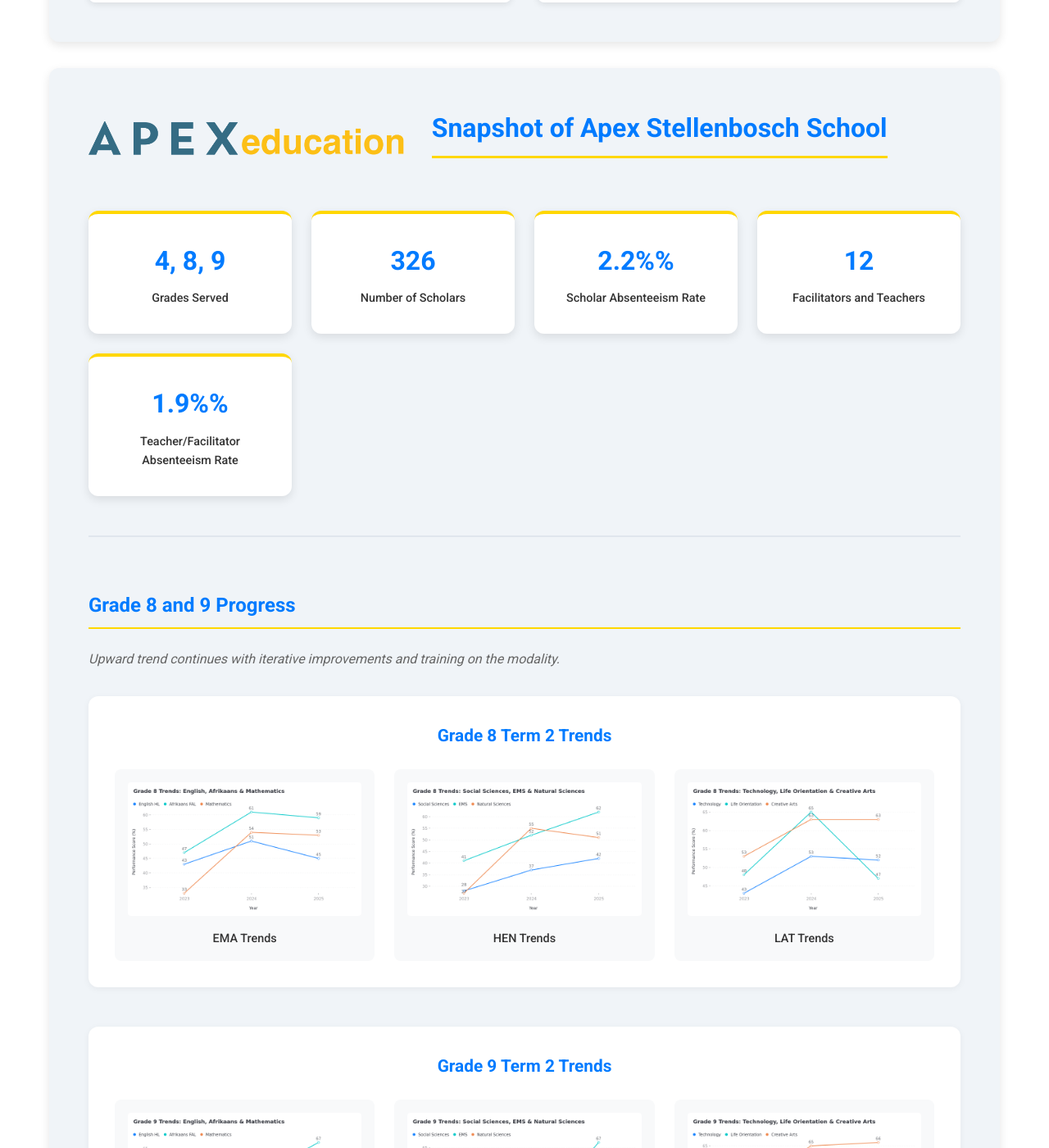
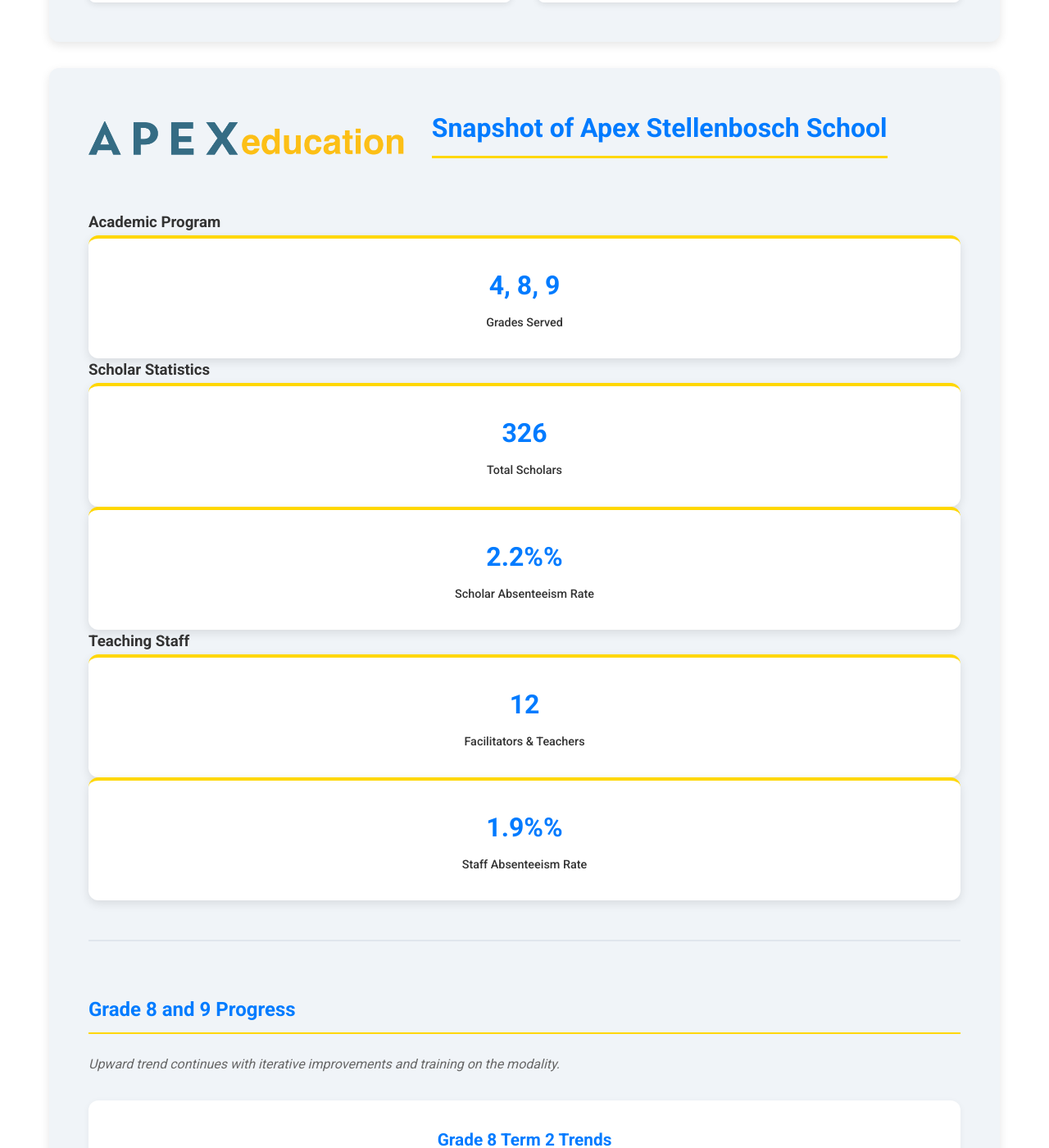
Before and after one commit to SEANCODING123/MandE-APEX-2025, a Jekyll site: the page built from index.md, in a window 1280 px wide and 1400 px high, scrolled down 1659 px. Shown: the whole window at 82% size. Built offline with Jekyll 4.4.1, drawn with Linux system fonts in a browser that asks for light colours.

Commit message:
Update index.md

```diff
--- a/index.md
+++ b/index.md
@@ -57,30 +57,48 @@
         <h2 class="section-title">Snapshot of Apex Stellenbosch School</h2>
     </div>
 
-    <div class="school-stats">
-        <div class="stats-grid">
-            <div class="stat-card">
-                <div class="stat-number">{{ site.data.school_stats.apex_stellenbosch.grades_served }}</div>
-                <div class="stat-label">Grades Served</div>
-            </div>
-            <div class="stat-card">
-                <div class="stat-number">{{ site.data.school_stats.apex_stellenbosch.total_scholars }}</div>
-                <div class="stat-label">Number of Scholars</div>
-            </div>
-            <div class="stat-card">
-                <div class="stat-number">{{ site.data.school_stats.apex_stellenbosch.scholar_absenteeism_rate }}%</div>
-                <div class="stat-label">Scholar Absenteeism Rate</div>
-            </div>
-            <div class="stat-card">
-                <div class="stat-number">{{ site.data.school_stats.apex_stellenbosch.facilitators_teachers }}</div>
-                <div class="stat-label">Facilitators and Teachers</div>
-            </div>
-            <div class="stat-card">
-                <div class="stat-number">{{ site.data.school_stats.apex_stellenbosch.staff_absenteeism_rate }}%</div>
-                <div class="stat-label">Teacher/Facilitator Absenteeism Rate</div>
-            </div>
-        </div>
-    </div>
+     <div class="school-stats">
+      <!-- Grades Served - Primary Metric -->
+      <div class="stats-section">
+          <h3 class="stats-section-title">Academic Program</h3>
+          <div class="stats-row">
+              <div class="stat-card primary-stat">
+                  <div class="stat-number">{{ site.data.school_stats.apex_stellenbosch.grades_served }}</div>
+                  <div class="stat-label">Grades Served</div>
+              </div>
+          </div>
+      </div>
+
+      <!-- Scholar Statistics -->
+      <div class="stats-section">
+          <h3 class="stats-section-title">Scholar Statistics</h3>
+          <div class="stats-row">
+              <div class="stat-card">
+                  <div class="stat-number">{{ site.data.school_stats.apex_stellenbosch.total_scholars }}</div>
+                  <div class="stat-label">Total Scholars</div>
+              </div>
+              <div class="stat-card">
+                  <div class="stat-number">{{ site.data.school_stats.apex_stellenbosch.scholar_absenteeism_rate }}%</div>
+                  <div class="stat-label">Scholar Absenteeism Rate</div>
+              </div>
+          </div>
+      </div>
+
+      <!-- Staff Statistics -->
+      <div class="stats-section">
+          <h3 class="stats-section-title">Teaching Staff</h3>
+          <div class="stats-row">
+              <div class="stat-card">
+                  <div class="stat-number">{{ site.data.school_stats.apex_stellenbosch.facilitators_teachers }}</div>
+                  <div class="stat-label">Facilitators & Teachers</div>
+              </div>
+              <div class="stat-card">
+                  <div class="stat-number">{{ site.data.school_stats.apex_stellenbosch.staff_absenteeism_rate }}%</div>
+                  <div class="stat-label">Staff Absenteeism Rate</div>
+              </div>
+          </div>
+      </div>
+  </div>
 
     <!-- Grade Progress Section -->
     <div class="grade-progress">
```
